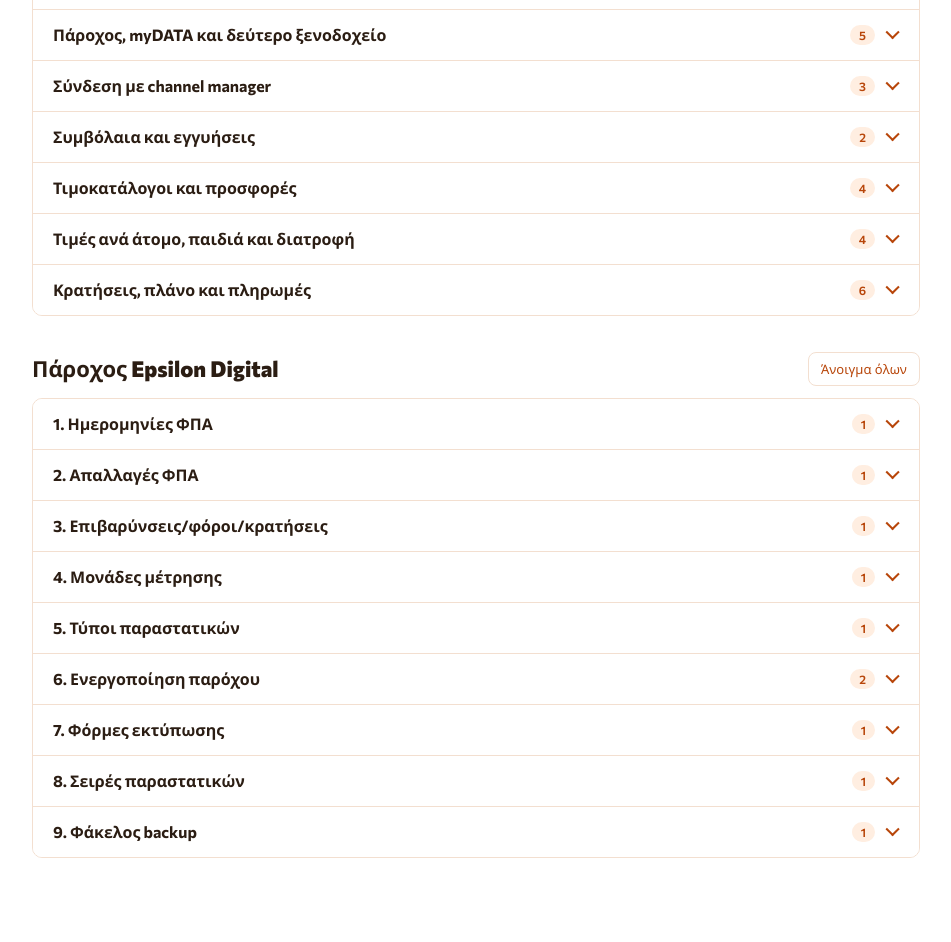
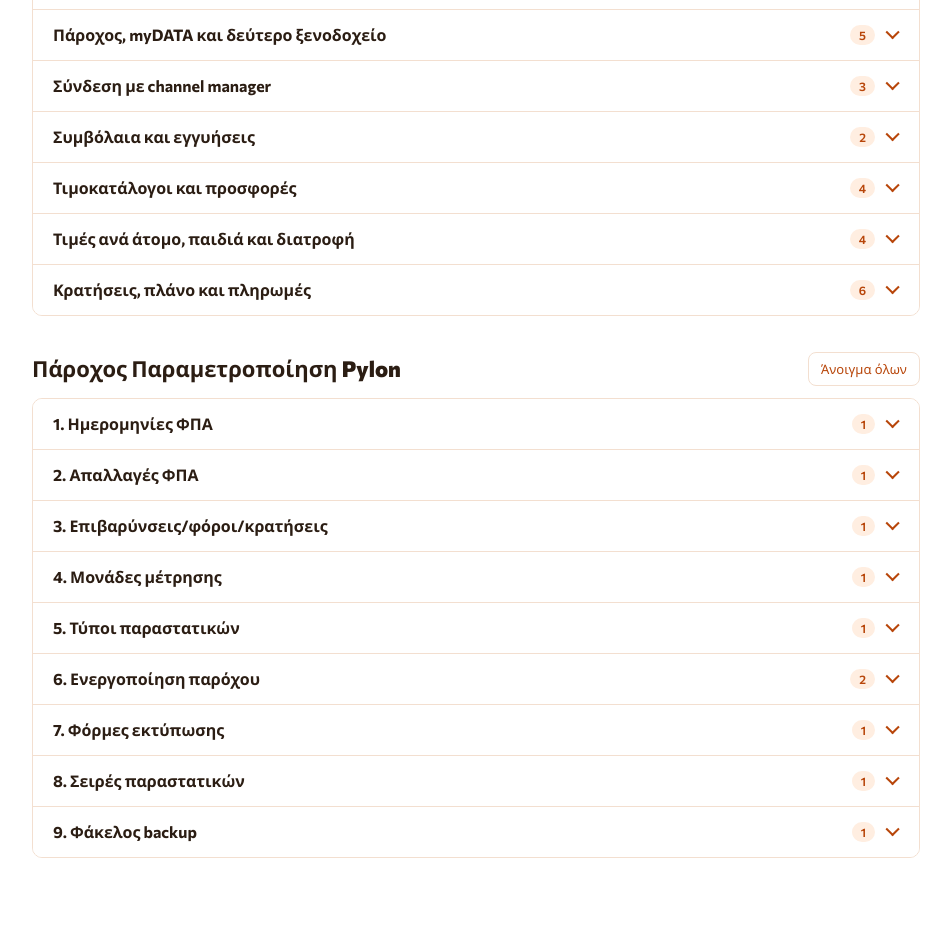
Before and after one commit to rottencarrot33/PylonManual, a plain HTML site: page index.html in a window 1280 px wide. Shown: the part 1567-2509 px from the top of the page, without its empty margins (164-1115 px from the left). Drawn offline with nearby package versions, Linux system fonts and the light colour scheme.

Commit message:
Update index.html

```diff
--- a/index.html
+++ b/index.html
@@ -1810,7 +1810,7 @@
 
       <section class="mb-9" id="provider" data-manual>
         <div class="mb-3 flex flex-wrap items-center justify-between gap-3">
-          <h2 class="m-0 font-display text-[22px] leading-tight font-extrabold text-balance">Πάροχος Epsilon Digital</h2>
+          <h2 class="m-0 font-display text-[22px] leading-tight font-extrabold text-balance">Πάροχος Παραμετροποίηση Pylon</h2>
           <button type="button" class="pill-btn rounded-lg" data-toggle-all>Άνοιγμα όλων</button>
         </div>
         <div class="overflow-hidden rounded-card border border-line">
```
